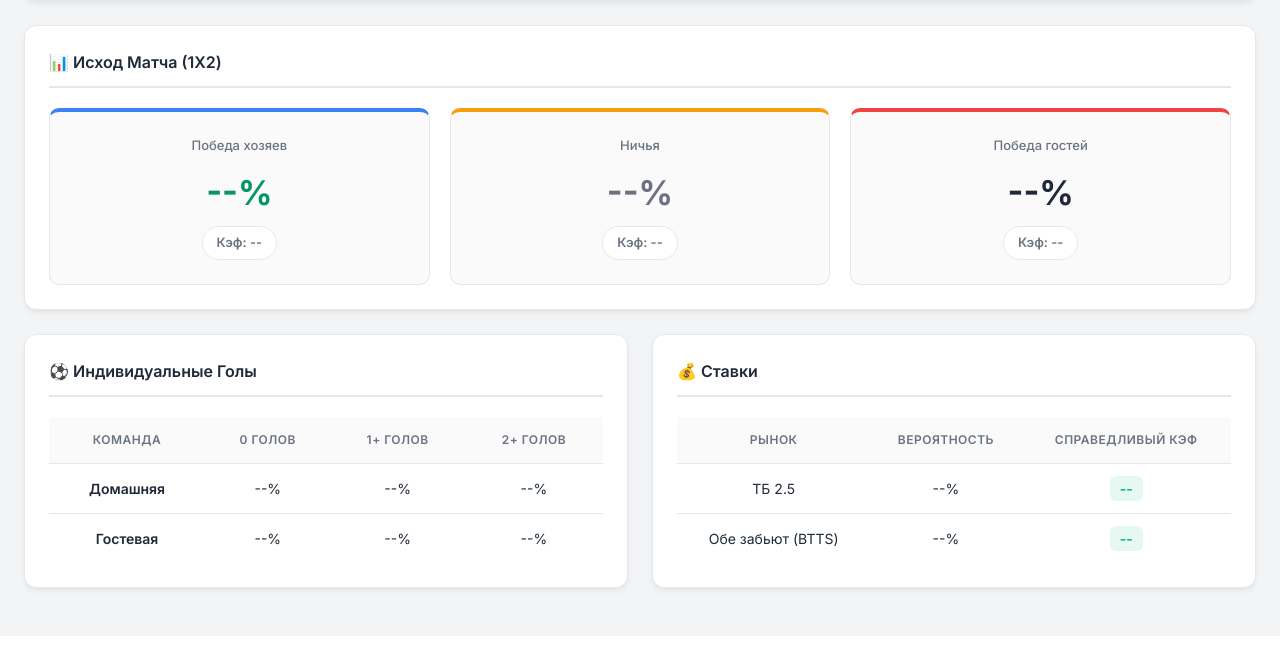
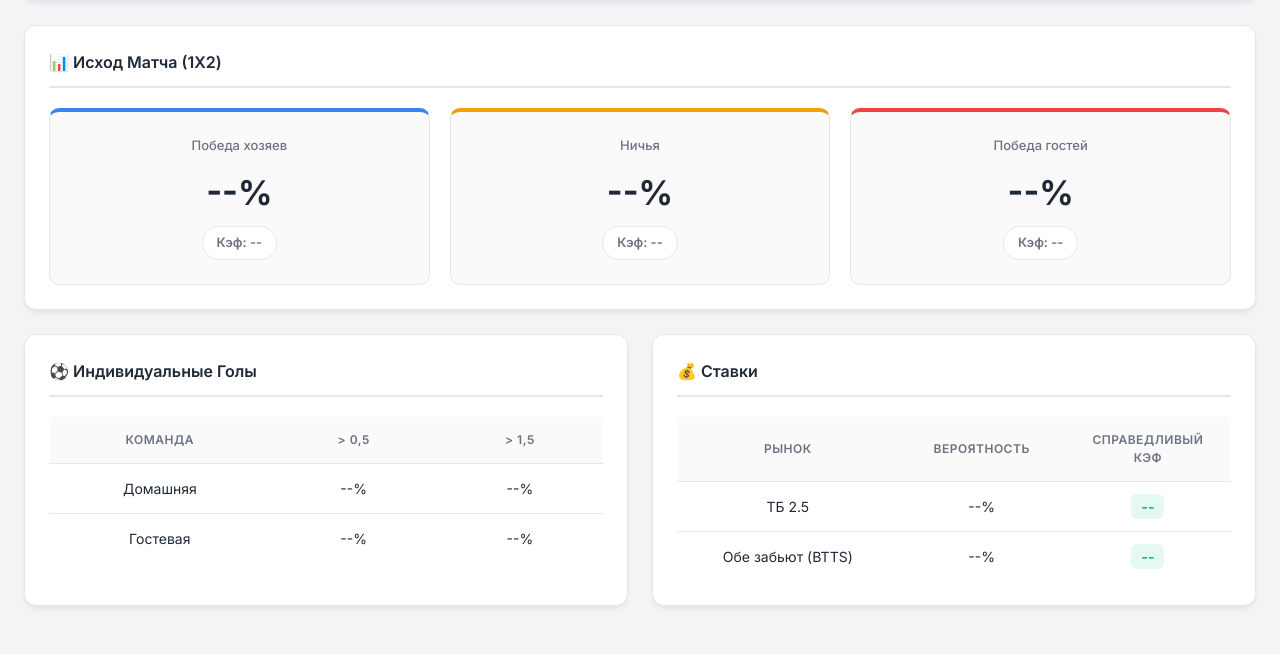
Before and after one commit to sanzvet/football_base, a FastAPI app: page / in a window 1280 px wide. Shown: the part 216-870 px from the top of the page. Before the commit the page ends 812 px from the top, so only its background shows below. Run offline with FastAPI, Linux system fonts and the light colour scheme; parts of the project's set-up code (start-up, migrations or seed data) failed here and were passed over.

Commit message:
Изменены Индивидуальные голы на >0.5 и >1.5

```diff
--- a/templates/index.html
+++ b/templates/index.html
@@ -155,6 +155,38 @@
             .selection-grid, .outcome-grid, .two-col { grid-template-columns: 1fr; }
             .header { flex-direction: column; gap: 16px; align-items: flex-start; }
         }
+
+                /* Фиксированная ширина колонок для таблиц */
+        .goals-table th:nth-child(1),
+        .betting-table th:nth-child(1) {
+            width: 40%;  /* Первая колонка (Команда / Рынок) */
+        }
+
+        .goals-table th:nth-child(2),
+        .betting-table th:nth-child(2) {
+            width: 30%;  /* Вторая колонка (Вероятность) */
+        }
+
+        .goals-table th:nth-child(3),
+        .betting-table th:nth-child(3) {
+            width: 30%;  /* Третья колонка (Справедливый Кэф) */
+        }
+
+        /* Фиксированная ширина колонок для таблиц */
+        .goals-table th:nth-child(1),
+        .betting-table th:nth-child(1) {
+            width: 40%;  /* Первая колонка (Команда / Рынок) */
+        }
+
+        .goals-table th:nth-child(2),
+        .betting-table th:nth-child(2) {
+            width: 30%;  /* Вторая колонка (Вероятность) */
+        }
+
+        .goals-table th:nth-child(3),
+        .betting-table th:nth-child(3) {
+            width: 30%;  /* Третья колонка (Справедливый Кэф) */
+        }
     </style>
 </head>
 <body>
@@ -212,27 +244,24 @@
     <div class="two-col">
         <div class="pred-block">
             <h3>⚽ Индивидуальные Голы</h3>
-            <table class="goals-table">
+            <table id="individual-goals-table" class="goals-table">
                 <thead>
                     <tr>
-                        <th>Команда</th>
-                        <th>0 голов</th>
-                        <th>1+ голов</th>
-                        <th>2+ голов</th>
+                        <th>КОМАНДА</th>
+                        <th>> 0,5</th>
+                        <th>> 1,5</th>
                     </tr>
                 </thead>
                 <tbody>
                     <tr>
-                        <td class="team-home">Домашняя</td>
-                        <td id="home_0">--%</td>
-                        <td id="home_1plus">--%</td>
-                        <td id="home_2plus">--%</td>
+                        <td>Домашняя</td>
+                        <td id="home_over_05">--%</td>
+                        <td id="home_over_15">--%</td>
                     </tr>
                     <tr>
-                        <td class="team-away">Гостевая</td>
-                        <td id="away_0">--%</td>
-                        <td id="away_1plus">--%</td>
-                        <td id="away_2plus">--%</td>
+                        <td>Гостевая</td>
+                        <td id="away_over_05">--%</td>
+                        <td id="away_over_15">--%</td>
                     </tr>
                 </tbody>
             </table>
@@ -240,7 +269,7 @@
 
         <div class="pred-block">
             <h3>💰 Ставки</h3>
-            <table class="betting-table">
+            <table id="markets-table" class="betting-table">
                 <thead>
                     <tr>
                         <th>Рынок</th>
@@ -323,6 +352,7 @@
         async function loadPrediction() {
             const home = document.getElementById('home_team').value;
             const away = document.getElementById('away_team').value;
+            const league = document.getElementById('league').value;
 
             if (!home || !away || home === away) {
                 clearPrediction();
@@ -330,7 +360,7 @@
             }
 
             try {
-                const res = await fetch(`/api/predict?home_id=${home}&away_id=${away}`);
+                const res = await fetch(`/api/predict?home_id=${home}&away_id=${away}&league=${encodeURIComponent(league)}`);
                 const data = await res.json();
 
                 console.log('📊 Получены данные прогноза:', data);
@@ -343,32 +373,27 @@
                 document.getElementById('prob_home').textContent = probHome.toFixed(1) + '%';
                 document.getElementById('odd_home').textContent = 'Кэф: ' + data.fair_odd_home.toFixed(2);
                 applyColor('prob_home', probHome, THRESHOLD_OUTCOME);
-                console.log(`✅ prob_home: ${probHome.toFixed(1)}% → ${probHome > THRESHOLD_OUTCOME ? '🟢' : '⚪'}`);
 
                 document.getElementById('prob_draw').textContent = probDraw.toFixed(1) + '%';
                 document.getElementById('odd_draw').textContent = 'Кэф: ' + data.fair_odd_draw.toFixed(2);
                 applyColor('prob_draw', probDraw, THRESHOLD_OUTCOME);
-                console.log(`✅ prob_draw: ${probDraw.toFixed(1)}% → ${probDraw > THRESHOLD_OUTCOME ? '🟢' : '⚪'}`);
 
                 document.getElementById('prob_away').textContent = probAway.toFixed(1) + '%';
                 document.getElementById('odd_away').textContent = 'Кэф: ' + data.fair_odd_away.toFixed(2);
                 applyColor('prob_away', probAway, THRESHOLD_OUTCOME);
-                console.log(`✅ prob_away: ${probAway.toFixed(1)}% → ${probAway > THRESHOLD_OUTCOME ? '🟢' : '⚪'}`);
 
                 // === Индивидуальные голы (порог 70%) ===
+                // Исправлено: используем ключи из ML-модели
                 const goalsData = [
-                    {id: 'home_0', val: data.home_0},
-                    {id: 'home_1plus', val: data.home_1plus},
-                    {id: 'home_2plus', val: data.home_2plus},
-                    {id: 'away_0', val: data.away_0},
-                    {id: 'away_1plus', val: data.away_1plus},
-                    {id: 'away_2plus', val: data.away_2plus}
+                    {id: 'home_over_05', val: data.home_over_05},
+                    {id: 'home_over_15', val: data.home_over_15},
+                    {id: 'away_over_05', val: data.away_over_05},
+                    {id: 'away_over_15', val: data.away_over_15}
                 ];
 
                 goalsData.forEach(item => {
                     document.getElementById(item.id).textContent = item.val.toFixed(1) + '%';
                     applyColor(item.id, item.val, THRESHOLD_OTHER);
-                    console.log(`✅ ${item.id}: ${item.val.toFixed(1)}% → ${item.val > THRESHOLD_OTHER ? '🟢' : '⚪'}`);
                 });
 
                 // === Ставки (порог 70%) ===
@@ -378,12 +403,10 @@
                 document.getElementById('over25_prob').textContent = over25Prob.toFixed(1) + '%';
                 document.getElementById('over25_odd').textContent = data.over25_odd.toFixed(2);
                 applyColor('over25_prob', over25Prob, THRESHOLD_OTHER);
-                console.log(`✅ over25_prob: ${over25Prob.toFixed(1)}% → ${over25Prob > THRESHOLD_OTHER ? '🟢' : '⚪'}`);
 
                 document.getElementById('btts_prob').textContent = bttsProb.toFixed(1) + '%';
                 document.getElementById('btts_odd').textContent = data.btts_odd.toFixed(2);
                 applyColor('btts_prob', bttsProb, THRESHOLD_OTHER);
-                console.log(`✅ btts_prob: ${bttsProb.toFixed(1)}% → ${bttsProb > THRESHOLD_OTHER ? '🟢' : '⚪'}`);
 
                 console.log('🎨 Все цвета применены!');
 
@@ -393,16 +416,22 @@
         }
 
         function clearPrediction() {
-            const ids = ['prob_home', 'prob_draw', 'prob_away', 'odd_home', 'odd_draw', 'odd_away',
-                         'home_0', 'home_1plus', 'home_2plus', 'away_0', 'away_1plus', 'away_2plus',
-                         'over25_prob', 'over25_odd', 'btts_prob', 'btts_odd'];
+            // Исправлено: правильные ID для сброса
+            const ids = [
+                'prob_home', 'prob_draw', 'prob_away',
+                'odd_home', 'odd_draw', 'odd_away',
+                'home_over_05', 'home_over_15', 'away_over_05', 'away_over_15',
+                'over25_prob', 'over25_odd', 'btts_prob', 'btts_odd'
+            ];
+
             ids.forEach(id => {
                 const el = document.getElementById(id);
                 if (!el) return;
                 el.classList.remove('prob-high', 'prob-normal');
                 if (el.tagName === 'TD') el.textContent = '--%';
                 else if (el.classList.contains('fair-odd')) el.textContent = '--';
-                else el.textContent = el.id.includes('odd') ? 'Кэф: --' : '--%';
+                else if (el.id.includes('odd')) el.textContent = 'Кэф: --';
+                else el.textContent = '--%';
             });
         }
 
@@ -424,17 +453,8 @@
             }
         }
 
-                // === ОТЛАДКА: Проверка применения цветов ===
-        console.log('🎨 Цветовая система загружена');
-        console.log('   THRESHOLD_OUTCOME:', THRESHOLD_OUTCOME);
-        console.log('   THRESHOLD_OTHER:', THRESHOLD_OTHER);
-
-        // Тестовый вызов (для проверки)
-        setTimeout(() => {
-            console.log('🧪 Тест applyColor...');
-            applyColor('prob_home', 75, 60);  // Должен стать зелёным
-            applyColor('prob_draw', 30, 60);  // Должен стать серым
-        }, 2000);
+        // Удалены дублирующиеся обработчики, которые не работали
+        // Теперь всё управляется через loadPrediction при изменении селектов
     </script>
 </body>
 </html>
```
Also changed, not shown: ml/model.py (+23 -12 lines).
